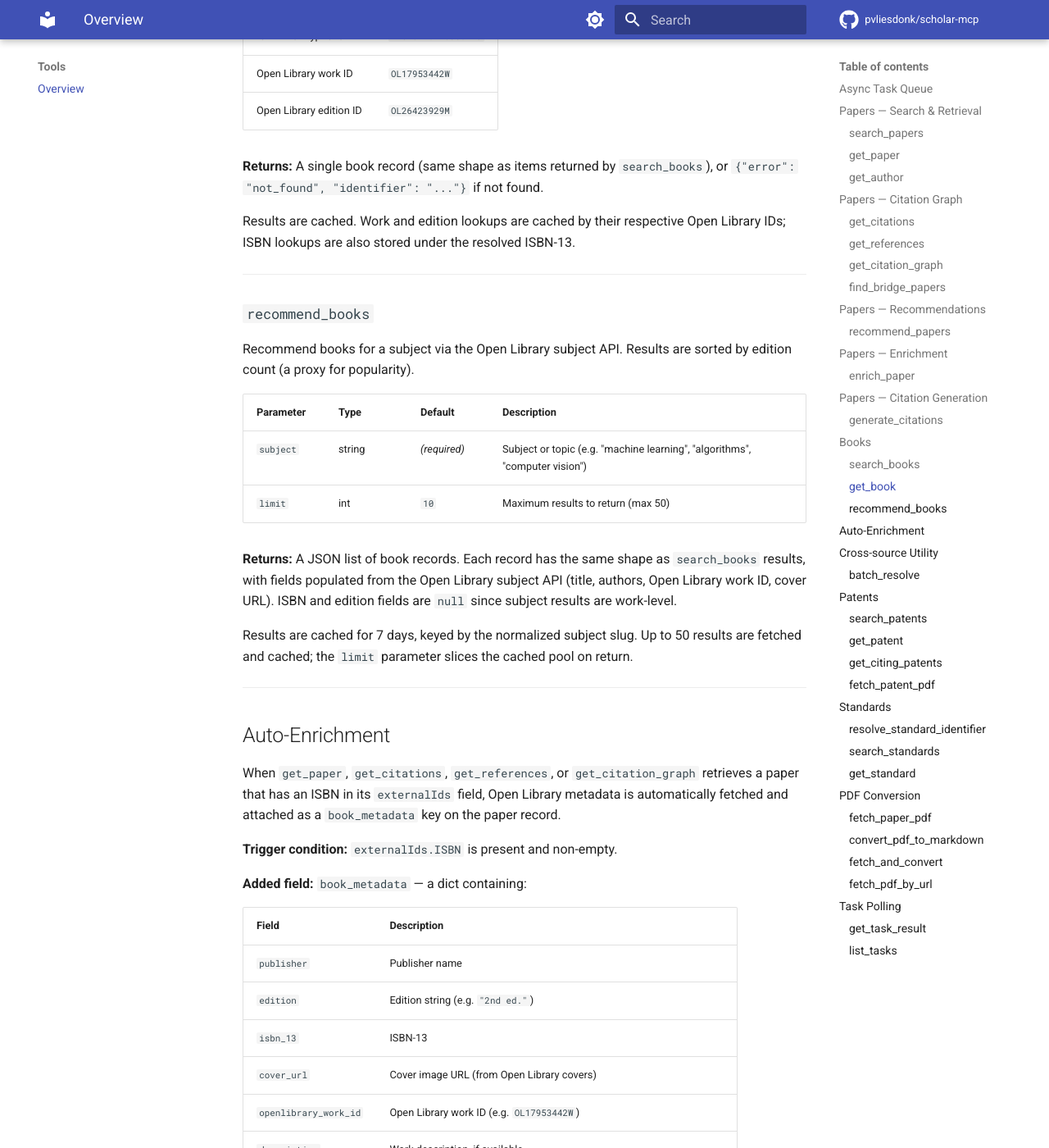
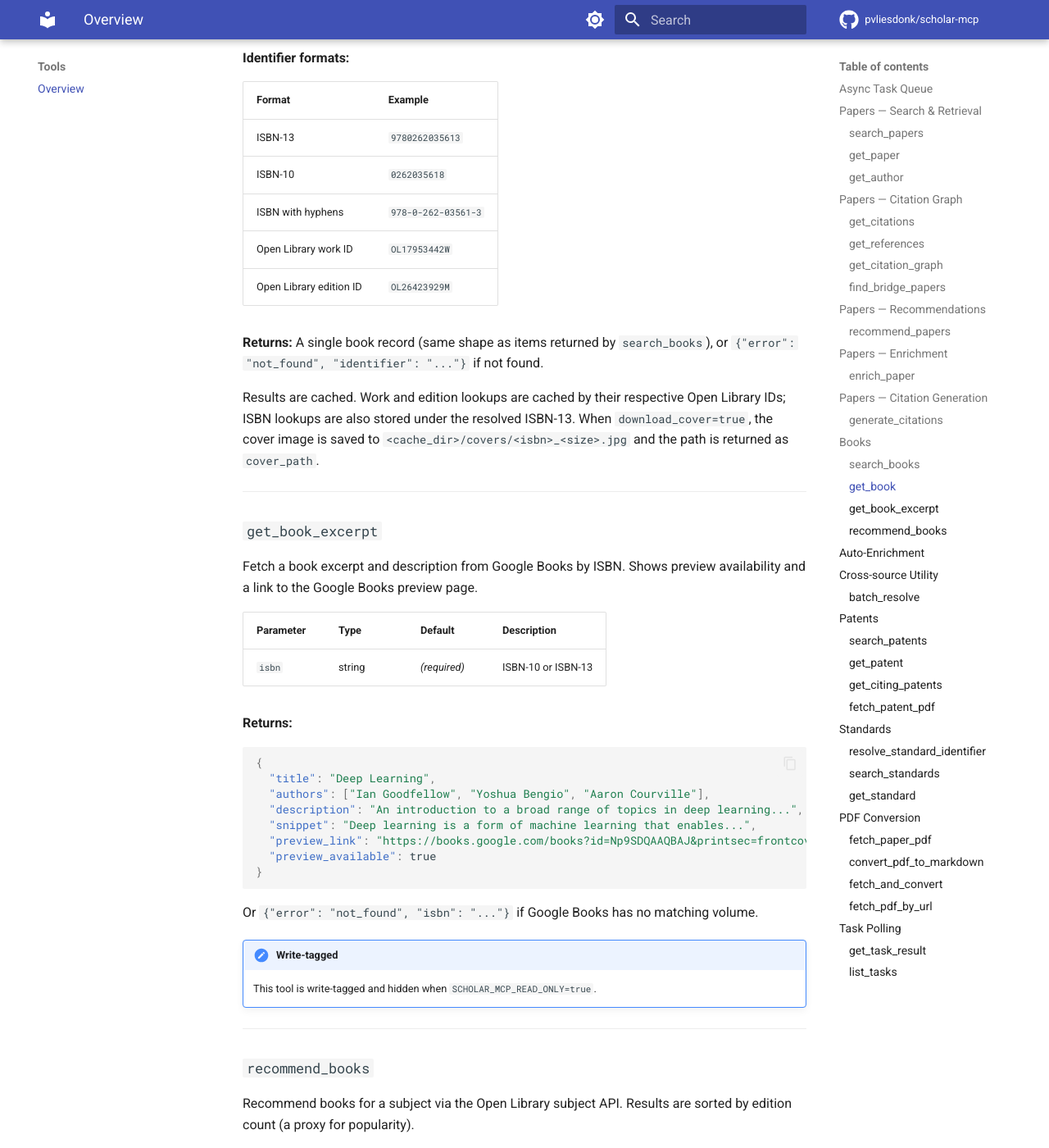
Before and after one commit to pvliesdonk/scholar-mcp, an MkDocs documentation site: the page built from docs/tools/index.md, in a window 1280 px wide and 1400 px high, scrolled down 9463 px. Shown: the whole window at 82% size. Built offline with MkDocs 1.6.1 and Material for MkDocs 9.7.7, drawn with Linux system fonts in a browser that asks for light colours; comment, search, counter and statistics services are not loaded; some of the changed text lies outside the part shown.

Commit message:
docs: update README and docs for v0.6.0 enrichment pipeline features
Co-Authored-By: Claude Opus 4.6 <noreply@anthropic.com>

````diff
--- a/docs/tools/index.md
+++ b/docs/tools/index.md
@@ -258,7 +258,7 @@ Papers that fail to resolve are reported inline (BibTeX/RIS: as comments, CSL-JS
 
 ## Books
 
-Book tools use [Open Library](https://openlibrary.org/) as their data source. No API key is required. Rate limits are handled automatically; if the Open Library API is temporarily unavailable, calls queue and return a task ID (see [Async Task Queue](#async-task-queue)).
+Book tools use [Open Library](https://openlibrary.org/) and [Google Books](https://developers.google.com/books) as data sources. No API key is required (a Google Books API key is optional for higher rate limits). Rate limits are handled automatically; if an API is temporarily unavailable, calls queue and return a task ID (see [Async Task Queue](#async-task-queue)).
 
 ### `search_books`
 
@@ -290,7 +290,10 @@ When only `query` is given, it is first tried as a title search (better relevanc
     "openlibrary_work_id": "OL17953442W",
     "openlibrary_edition_id": "OL26423929M",
     "cover_url": "https://covers.openlibrary.org/b/isbn/9780262035613-M.jpg",
-    "google_books_url": null,
+    "google_books_url": "https://books.google.com/books?id=Np9SDQAAQBAJ",
+    "worldcat_url": "https://search.worldcat.org/isbn/9780262035613",
+    "snippet": "An introduction to a broad range of topics in deep learning...",
+    "cover_path": null,
     "subjects": ["Machine learning", "Artificial intelligence"],
     "page_count": 800,
     "description": null
@@ -302,12 +305,14 @@ When only `query` is given, it is first tried as a title search (better relevanc
 
 ### `get_book`
 
-Fetch full metadata for a single book by ISBN or Open Library identifier.
+Fetch full metadata for a single book by ISBN or Open Library identifier. Optionally download and cache the cover image locally.
 
 | Parameter | Type | Default | Description |
 |---|---|---|---|
 | `identifier` | string | *(required)* | ISBN-10, ISBN-13, Open Library work ID, or edition ID |
 | `include_editions` | bool | `false` | If true, fetch work and list editions |
+| `download_cover` | bool | `false` | If true, download and cache the cover image locally; adds `cover_path` to result |
+| `cover_size` | string | `"M"` | Cover image size: `S` (small), `M` (medium), or `L` (large) |
 
 **Identifier formats:**
 
@@ -321,7 +326,35 @@ Fetch full metadata for a single book by ISBN or Open Library identifier.
 
 **Returns:** A single book record (same shape as items returned by `search_books`), or `{"error": "not_found", "identifier": "..."}` if not found.
 
-Results are cached. Work and edition lookups are cached by their respective Open Library IDs; ISBN lookups are also stored under the resolved ISBN-13.
+Results are cached. Work and edition lookups are cached by their respective Open Library IDs; ISBN lookups are also stored under the resolved ISBN-13. When `download_cover=true`, the cover image is saved to `<cache_dir>/covers/<isbn>_<size>.jpg` and the path is returned as `cover_path`.
+
+---
+
+### `get_book_excerpt`
+
+Fetch a book excerpt and description from Google Books by ISBN. Shows preview availability and a link to the Google Books preview page.
+
+| Parameter | Type | Default | Description |
+|---|---|---|---|
+| `isbn` | string | *(required)* | ISBN-10 or ISBN-13 |
+
+**Returns:**
+
+```json
+{
+  "title": "Deep Learning",
+  "authors": ["Ian Goodfellow", "Yoshua Bengio", "Aaron Courville"],
+  "description": "An introduction to a broad range of topics in deep learning...",
+  "snippet": "Deep learning is a form of machine learning that enables...",
+  "preview_link": "https://books.google.com/books?id=Np9SDQAAQBAJ&printsec=frontcover",
+  "preview_available": true
+}
+```
+
+Or `{"error": "not_found", "isbn": "..."}` if Google Books has no matching volume.
+
+!!! note "Write-tagged"
+    This tool is write-tagged and hidden when `SCHOLAR_MCP_READ_ONLY=true`.
 
 ---
 
@@ -342,6 +375,11 @@ Results are cached for 7 days, keyed by the normalized subject slug. Up to 50 re
 
 ## Auto-Enrichment
 
+Scholar MCP uses a phased enrichment pipeline that automatically augments paper and book results with metadata from multiple sources. Enrichment runs in two phases:
+
+- **Phase 0** (primary): OpenAlex (OA status, affiliations, funders, concepts) and CrossRef (publisher, page ranges, container titles)
+- **Phase 1** (secondary): Open Library (book metadata for papers with ISBNs) and Google Books (preview links, excerpts, snippets)
+
 When `get_paper`, `get_citations`, `get_references`, or `get_citation_graph` retrieves a paper that has an ISBN in its `externalIds` field, Open Library metadata is automatically fetched and attached as a `book_metadata` key on the paper record.
 
 **Trigger condition:** `externalIds.ISBN` is present and non-empty.
@@ -360,7 +398,9 @@ When `get_paper`, `get_citations`, `get_references`, or `get_citation_graph` ret
 | `page_count` | Page count, if known |
 | `authors` | List of author name strings (resolved from Open Library work metadata) |
 
-Enrichment failures are silently skipped — if Open Library is unreachable or the ISBN is not found, the paper record is returned without `book_metadata`. Up to 5 concurrent Open Library requests are made per batch.
+CrossRef enrichment adds publisher metadata, page ranges, and container titles to paper results when a DOI is available. Google Books enrichment adds `google_books_url` and `snippet` to book records when an ISBN is present.
+
+Enrichment failures are silently skipped — if a source is unreachable or returns no data, the record is returned without that enrichment layer. Up to 5 concurrent requests are made per batch.
 
 ---
 
@@ -377,7 +417,7 @@ Resolve up to 100 paper, patent, or book identifiers to full metadata in a singl
 
 **Returns:** JSON list of resolved items:
 
-- **Paper results** have a `"paper"` key. Papers not found in Semantic Scholar are automatically tried via OpenAlex (by DOI); results from OpenAlex include `"source": "openalex"`.
+- **Paper results** have a `"paper"` key. Papers not found in Semantic Scholar are automatically tried via OpenAlex (by DOI); results from OpenAlex include `"source": "openalex"`. When the citation string contains chapter patterns (e.g. "Chapter 3", "pp. 45-67"), a `chapter_info` dict is attached with parsed chapter/page information. CrossRef metadata takes precedence over parsed hints.
 - **Patent results** have a `"patent"` key and `"source_type": "patent"`. Patent numbers are auto-detected by their two-letter country prefix (e.g. `EP`, `US`, `WO`) and routed to the EPO OPS API.
 - **Book results** have a `"book"` key and `"source_type": "book"`. ISBNs (prefixed with `ISBN:`) are routed to Open Library.
 - **Unresolved items** have an `"error"` key.
@@ -468,13 +508,13 @@ Sections are fetched concurrently where possible (cache lookups run in parallel;
     ],
     "npl_refs": [
       {"raw": "Smith et al., \"Widget Processing\", 2018, doi:10.1234/test", "paper": {"paperId": "abc123", "title": "Widget Processing"}, "confidence": "high"},
-      {"raw": "Doe, \"Advanced Widgets\", 2019", "confidence": null}
+      {"raw": "Doe, \"Advanced Widgets\", Ch. 5, pp. 112-130, 2019", "confidence": null, "chapter_info": {"chapter": "5", "pages": "112-130"}}
     ]
   }
 }
 ```
 
-When `citations` is requested, non-patent literature (NPL) references are resolved against Semantic Scholar on a best-effort basis. References with a DOI are resolved with `"confidence": "high"`. References without a DOI or that fail to resolve have `"confidence": null`.
+When `citations` is requested, non-patent literature (NPL) references are resolved against Semantic Scholar on a best-effort basis. References with a DOI are resolved with `"confidence": "high"`. References without a DOI or that fail to resolve have `"confidence": null`. When citation strings contain chapter patterns (e.g. "Ch. 5", "pp. 112-130"), a `chapter_info` dict is included with parsed chapter and page information.
 
 ---
 
````
Also changed, not shown: other parts of docs/tools/index.md (+1 -1 lines), .claude-plugin/plugin/README.md (+4 -2 lines), README.md (+12 -5 lines), docs/configuration.md (+10 -0 lines).
